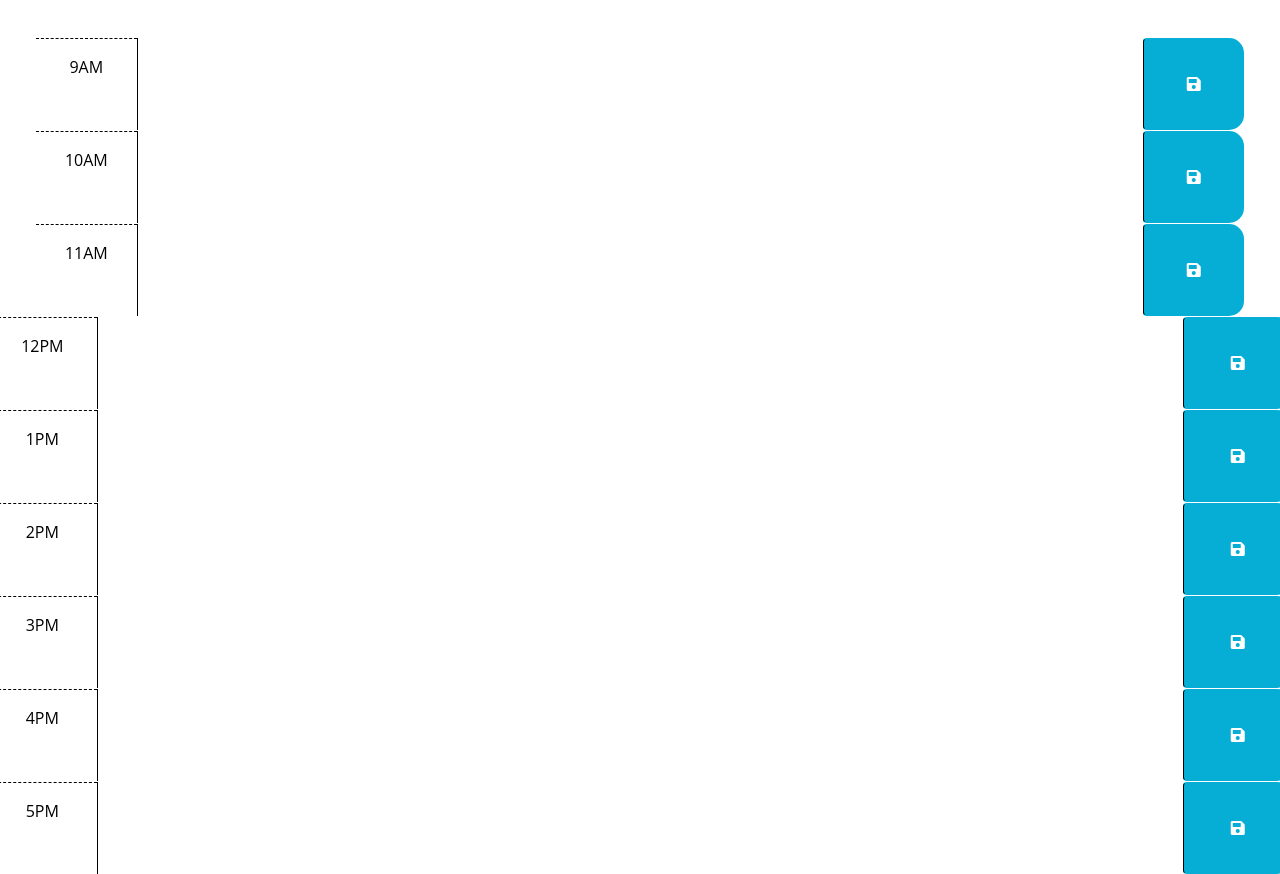
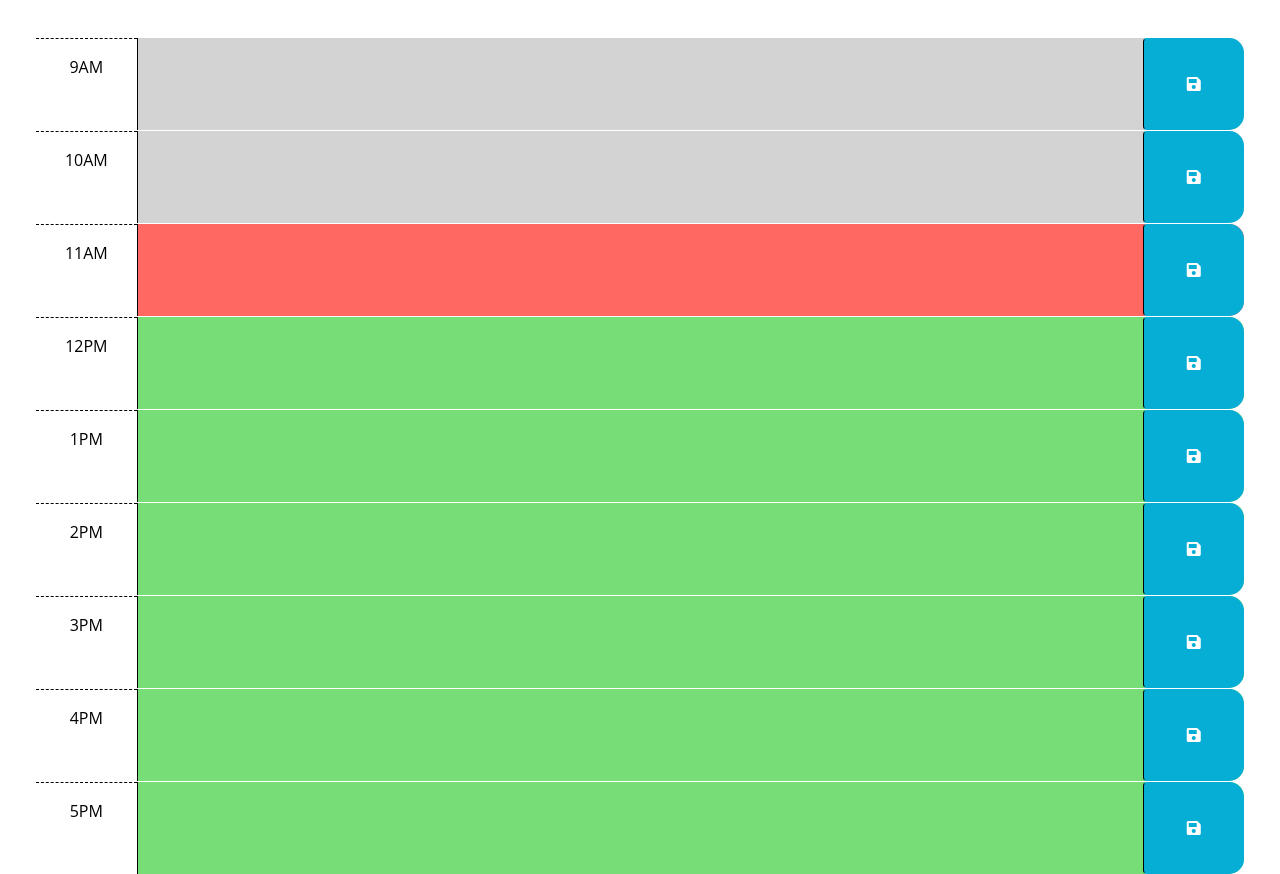
Before and after one commit to AffanK91/daily-planner, a plain HTML site: page index.html in a window 1280 px wide. Shown: the part 260-1134 px from the top of the page. Drawn offline with nearby package versions, Linux system fonts and the light colour scheme.

Commit message:
updated Js file

```diff
--- a/assets/js/script.js
+++ b/assets/js/script.js
@@ -25,30 +25,19 @@ $('#hour-9 .description').val(localStorage.getItem('hour-9'));
 $('#hour-10 .description').val(localStorage.getItem('hour-10'));
 $('#hour-11 .description').val(localStorage.getItem('hour-11'));
 $('#hour-12 .description').val(localStorage.getItem('hour-12'));
-$('#hour-1 .description').val(localStorage.getItem('hour-1'));
-$('#hour-2 .description').val(localStorage.getItem('hour-2'));
-$('#hour-3 .description').val(localStorage.getItem('hour-3'));
-$('#hour-4 .description').val(localStorage.getItem('hour-4'));
-$('#hour-5 .description').val(localStorage.getItem('hour-5'));
+$('#hour-13 .description').val(localStorage.getItem('hour-13'));
+$('#hour-14 .description').val(localStorage.getItem('hour-14'));
+$('#hour-15 .description').val(localStorage.getItem('hour-15'));
+$('#hour-16 .description').val(localStorage.getItem('hour-16'));
+$('#hour-17 .description').val(localStorage.getItem('hour-17'));
 
-var currentTime = dayjs().hour()
+var currentTime = 11
 
 $('.time-block').each(function(){
-  var hour = $(this).val()
-  if (hour == currentTime){
-    $(this).val().addClass("present")
-  } else if (hour < currentTime) {
-    $(this).val().addClass("past")
-  } else $(this).val().addClass("future")
+  var hour = parseInt($(this).attr("id").split("-")[1])
+  if (hour < currentTime){
+    $(this).addClass("past")
+} else if (hour === currentTime) {
+    $(this).addClass("present")
+  } else $(this).addClass("future")
 })
-  //
-  // TODO: Add code to apply the past, present, or future class to each time
-  // block by comparing the id to the current hour. HINTS: How can the id
-  // attribute of each time-block be used to conditionally add or remove the
-  // past, present, and future classes? How can Day.js be used to get the
-  // current hour in 24-hour time?
-  //
-  // TODO: Add code to get any user input that was saved in localStorage and set
-  // the values of the corresponding textarea elements. HINT: How can the id
-  // attribute of each time-block be used to do this?
-  //
--- a/index.html
+++ b/index.html
@@ -43,7 +43,7 @@
         -->
 
       <!-- Example of a past time block. The "past" class adds a gray background color. -->
-      <div id="hour-9" value="9" class="row time-block">
+      <div id="hour-9"  class="row time-block">
         <div class="col-2 col-md-1 hour text-center py-3">9AM</div>
         <textarea id="text-area" class="col-8 col-md-10 description" rows="3"> </textarea>
         <button id="save-btn" class="btn saveBtn col-2 col-md-1" aria-label="save">
@@ -68,7 +68,7 @@
           <i class="fas fa-save" aria-hidden="true"></i>
         </button>
       </div>
-    </div>
+
 
     <div id="hour-12" value="12" class="row time-block">
       <div class="col-2 col-md-1 hour text-center py-3">12PM</div>
@@ -77,45 +77,45 @@
         <i class="fas fa-save" aria-hidden="true"></i>
       </button>
     </div>
-  </div>
 
-  <div id="hour-1" value="1" class="row time-block">
+
+  <div id="hour-13" value="1" class="row time-block">
     <div class="col-2 col-md-1 hour text-center py-3">1PM</div>
     <textarea id="text-area" class="col-8 col-md-10 description" rows="3"> </textarea>
     <button id="save-btn" class="btn saveBtn col-2 col-md-1" aria-label="save">
       <i class="fas fa-save" aria-hidden="true"></i>
     </button>
   </div>
-</div>
 
-<div id="hour-2" value="2" class="row time-block">
+
+<div id="hour-14" value="2" class="row time-block">
   <div class="col-2 col-md-1 hour text-center py-3">2PM</div>
   <textarea id="text-area" class="col-8 col-md-10 description" rows="3"> </textarea>
   <button id="save-btn" class="btn saveBtn col-2 col-md-1" aria-label="save">
     <i class="fas fa-save" aria-hidden="true"></i>
   </button>
 </div>
-</div>
 
-<div id="hour-3" value="3" class="row time-block">
+
+<div id="hour-15" value="3" class="row time-block">
   <div class="col-2 col-md-1 hour text-center py-3">3PM</div>
   <textarea id="text-area" class="col-8 col-md-10 description" rows="3"> </textarea>
   <button id="save-btn" class="btn saveBtn col-2 col-md-1" aria-label="save">
     <i class="fas fa-save" aria-hidden="true"></i>
   </button>
 </div>
-</div>
 
-<div id="hour-4" value="4" class="row time-block">
+
+<div id="hour-16" value="4" class="row time-block">
   <div class="col-2 col-md-1 hour text-center py-3">4PM</div>
   <textarea id="text-area" class="col-8 col-md-10 description" rows="3"> </textarea>
   <button id="save-btn" class="btn saveBtn col-2 col-md-1" aria-label="save">
     <i class="fas fa-save" aria-hidden="true"></i>
   </button>
 </div>
-</div>
 
-<div id="hour-5" value="5" class="row time-block">
+
+<div id="hour-17" value="5" class="row time-block">
   <div class="col-2 col-md-1 hour text-center py-3">5PM</div>
   <textarea id="text-area" class="col-8 col-md-10 description" rows="3"> </textarea>
   <button id="save-btn" class="btn saveBtn col-2 col-md-1" aria-label="save">
```
